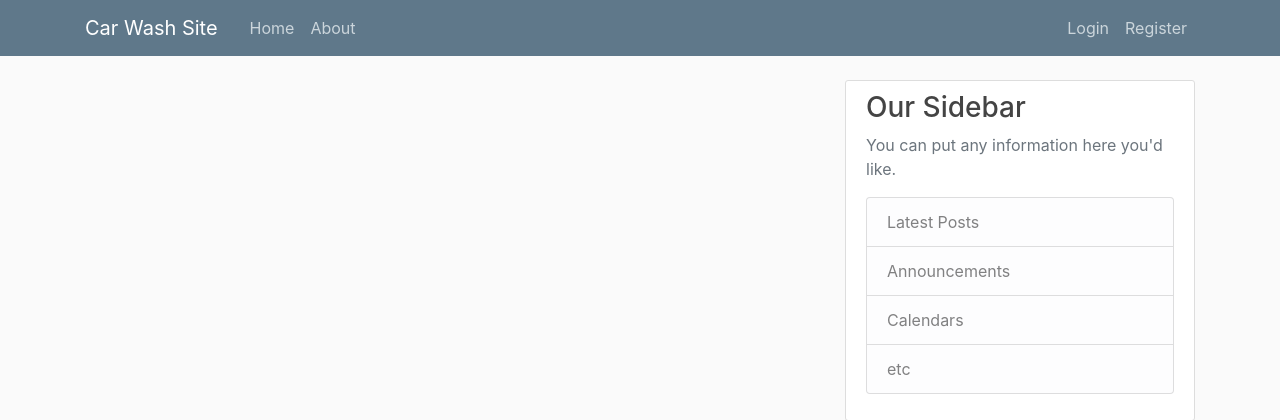
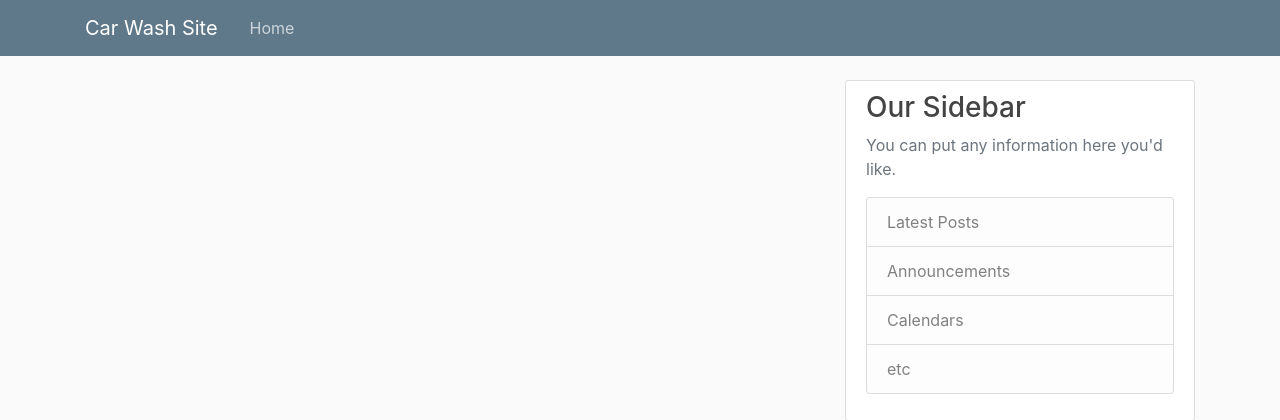
Before and after one commit to MariamKipshidze/car_wash, a Django app: template car_wash_app/templates/car_wash_app/base.html in a window 1280 px wide. Shown: the top 420 px of the page. Run offline with Django 3.2, Linux system fonts and the light colour scheme; the template is opened without the code that fills it, so the values that code supplies are empty; some libraries are stand-ins or nearby versions.

Commit message:
making views and configuring urls.py and templates

```diff
--- a/car_wash/urls.py
+++ b/car_wash/urls.py
@@ -16,7 +16,11 @@ Including another URLconf
 from django.contrib import admin
 from django.urls import path, include
 
+
 urlpatterns = [
     path('admin/', admin.site.urls),
     path('', include("car_wash_app.urls")),
 ]
+
+# if settings.DEBUG:
+#     urlpatterns += static(settings.MEDIA_URL, document_root = settings.MEDIA_ROOT)
--- a/car_wash_app/templates/car_wash_app/base.html
+++ b/car_wash_app/templates/car_wash_app/base.html
@@ -21,25 +21,16 @@
       <header class="site-header">
         <nav class="navbar navbar-expand-md navbar-dark bg-steel fixed-top">
           <div class="container">
-            <a class="navbar-brand mr-4" href="{% url 'blog-home' %}">Car Wash Site</a>
+            <a class="navbar-brand mr-4" href="{% url 'home' %}">Car Wash Site</a>
             <button class="navbar-toggler" type="button" data-toggle="collapse" data-target="#navbarToggle" aria-controls="navbarToggle" aria-expanded="false" aria-label="Toggle navigation">
             <span class="navbar-toggler-icon"></span>
             </button>
             <div class="collapse navbar-collapse" id="navbarToggle">
               <div class="navbar-nav mr-auto">
-                <a class="nav-item nav-link" href="{% url 'blog-home' %}">Home</a>
-                <a class="nav-item nav-link" href="{% url 'blog-about' %}">About</a>
+                <a class="nav-item nav-link" href="{% url 'home' %}">Home</a>
               </div>
               <!-- Navbar Right Side -->
               <div class="navbar-nav">
-                {% if user.is_authenticated %}
-                  <a class="nav-item nav-link" href="{% url 'branch-create' %}">New Branch</a>
-                  <a class="nav-item nav-link" href="{% url 'profile' %}">Profile</a>
-                  <a class="nav-item nav-link" href="{% url 'logout' %}">Logout</a>
-                {% else %}
-                  <a class="nav-item nav-link" href="{% url 'login' %}">Login</a>
-                  <a class="nav-item nav-link" href="{% url 'register' %}">Register</a>
-                {% endif %}
               </div>
             </div>
           </div>
--- a/car_wash_app/templates/car_wash_app/branch_detail.html
+++ b/car_wash_app/templates/car_wash_app/branch_detail.html
@@ -1,5 +1,4 @@
-{% extends "blog/base.html" %}
-{% load crispy_forms_tags %}
+{% extends "car_wash_app/base.html" %}
 {% block content %}
 <article class="media content-section">
     <img class = "rounded-circle article-img" src = "{{ branch.company.companyprofile.image.url }}">
```
Also changed, not shown: car_wash_app/templates/car_wash_app/home.html (+4 -4 lines), car_wash_app/urls.py (+10 -1 lines), car_wash_app/views.py (+17 -1 lines).
